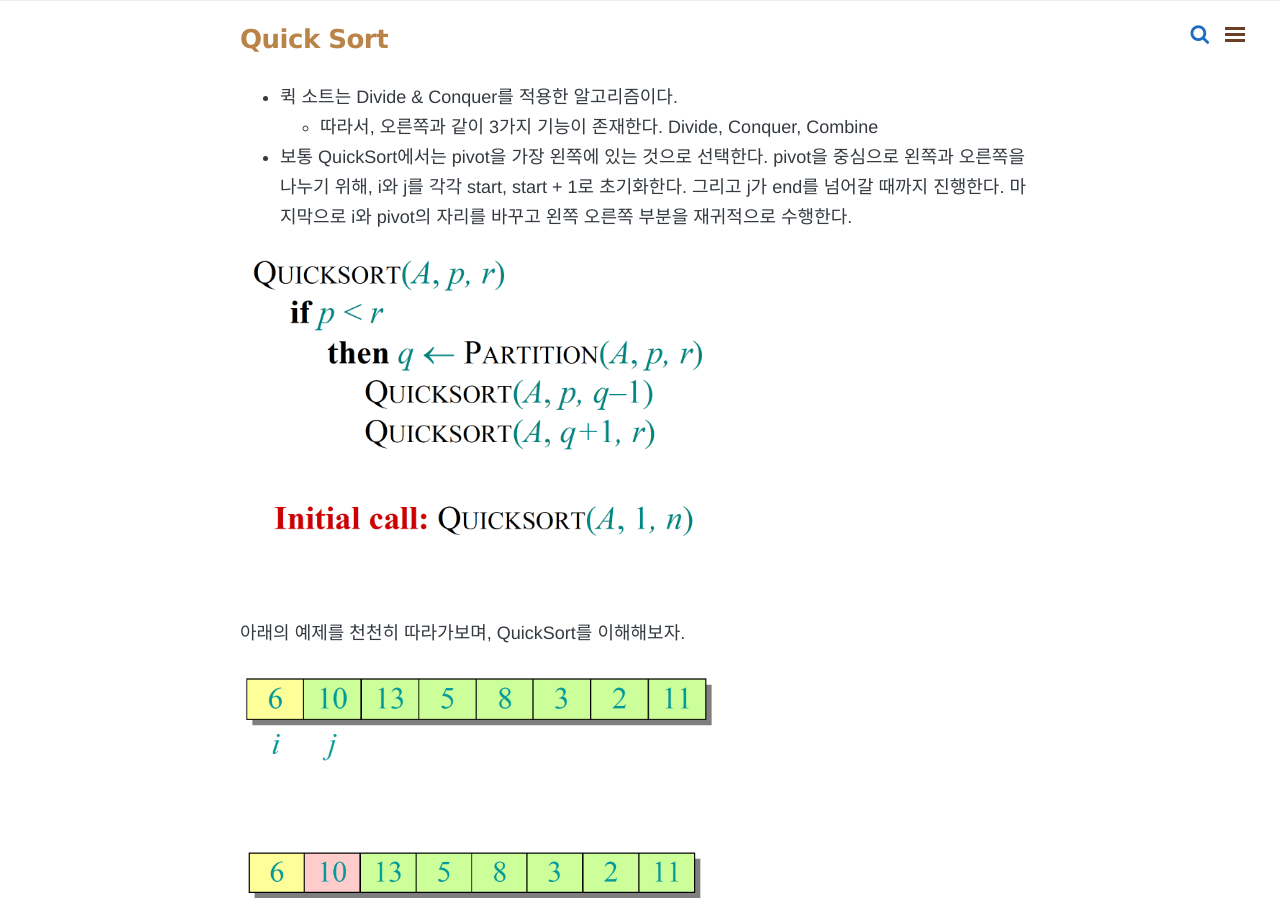
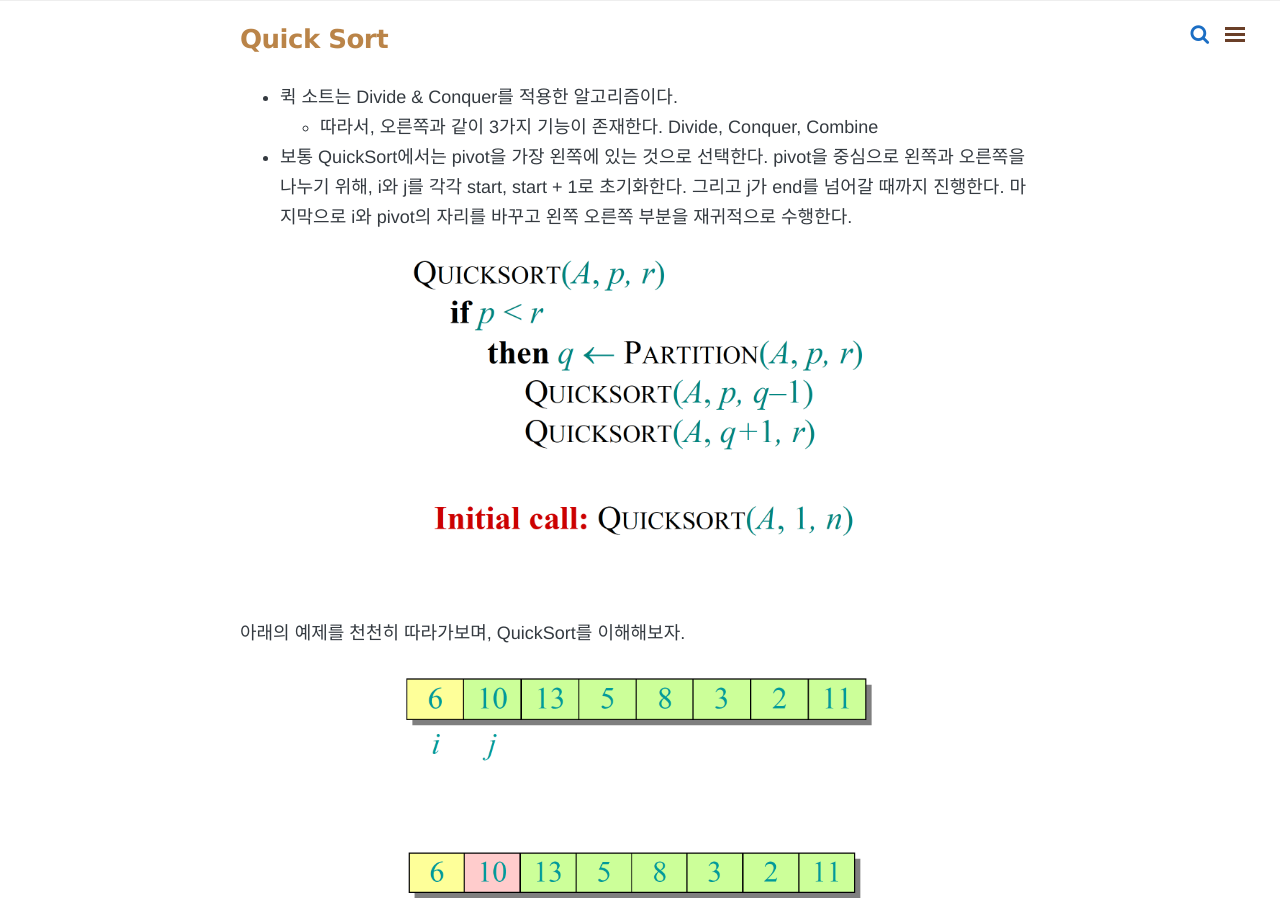
Before and after one commit to HaeUlNam/HaeUlNam.github.io, a Jekyll site: the page built from _posts/algorithm/2019-02-20-07-QuickSort-Randomized.md, in a window 1280 px wide and 900 px high, scrolled down 832 px. Built offline with Jekyll 4.4.1, drawn with Linux system fonts in a browser that asks for light colours; nearby versions of some CDN libraries; comment, search, counter and statistics services are not loaded.

Commit message:
QuickSort

```diff
--- a/_posts/algorithm/2019-02-20-07-QuickSort-Randomized.md
+++ b/_posts/algorithm/2019-02-20-07-QuickSort-Randomized.md
@@ -29,61 +29,61 @@ comments: true
 
 * 보통 QuickSort에서는 pivot을 가장 왼쪽에 있는 것으로 선택한다. pivot을 중심으로 왼쪽과 오른쪽을 나누기 위해, i와 j를 각각 start, start + 1로 초기화한다. 그리고 j가 end를 넘어갈 때까지 진행한다. 마지막으로 i와 pivot의 자리를 바꾸고 왼쪽 오른쪽 부분을 재귀적으로 수행한다.
 
-<p style="text-align: center;">
+<center>
         <img style="max-width: 60%; height: auto;" src="/assets/post-img/algorithm/quicksort_0.png"/>
-</p><br>
+</center><br>
 
 아래의 예제를 천천히 따라가보며, QuickSort를 이해해보자.
 
-<p style="text-align: center;">
+<center>
         <img style="max-width: 60%; height: auto;" src="/assets/post-img/algorithm/quicksort_1.png"/>
-</p><br>
-<p style="text-align: center;">
+</center><br>
+<center>
         <img style="max-width: 60%; height: auto;" src="/assets/post-img/algorithm/quicksort_2.png"/>
-</p><br>
+</center><br>
 
 pivot = 1 / i = 1 / j = 2일 때, arr[j]는 arr[pivot]보다 크기 때문에, j <- j + 1 만 해주고 다음으로 넘어간다.
 
 
-<p style="text-align: center;">
+<center>
         <img style="max-width: 60%; height: auto;" src="/assets/post-img/algorithm/quicksort_3.png"/>
-</p><br>
+</center><br>
 
 1번과 동일하게 j<- j+1
 
-<p style="text-align: center;">
+<center>
         <img style="max-width: 60%; height: auto;" src="/assets/post-img/algorithm/quicksort_4.png"/>
-</p><br>
+</center><br>
 
 j번째의 수가 pivot보다 작기에, i <- i + 1을 한 뒤 arr[i]와 arr[j]의 수를 swap한다.
 
-<p style="text-align: center;">
+<center>
         <img style="max-width: 60%; height: auto;" src="/assets/post-img/algorithm/quicksort_5.png"/>
-</p><br>
+</center><br>
 
-<p style="text-align: center;">
+<center>
         <img style="max-width: 60%; height: auto;" src="/assets/post-img/algorithm/quicksort_6.png"/>
-</p><br>
-<p style="text-align: center;">
+</center><br>
+<center>
         <img style="max-width: 60%; height: auto;" src="/assets/post-img/algorithm/quicksort_7.png"/>
-</p><br>
-<p style="text-align: center;">
+</center><br>
+<center>
         <img style="max-width: 60%; height: auto;" src="/assets/post-img/algorithm/quicksort_8.png"/>
-</p><br>
-<p style="text-align: center;">
+</center><br>
+<center>
         <img style="max-width: 60%; height: auto;" src="/assets/post-img/algorithm/quicksort_9.png"/>
-</p><br>
-<p style="text-align: center;">
+</center><br>
+<center>
         <img style="max-width: 60%; height: auto;" src="/assets/post-img/algorithm/quicksort_10.png"/>
-</p><br>
+</center><br>
 
-<p style="text-align: center;">
+<center>
         <img style="max-width: 60%; height: auto;" src="/assets/post-img/algorithm/quicksort_11.png"/>
-</p><br>
+</center><br>
 
-<p style="text-align: center;">
+<center>
         <img style="max-width: 60%; height: auto;" src="/assets/post-img/algorithm/quicksort_12.png"/>
-</p><br>
+</center><br>
 
 반복적으로 수행하다가, 마지막에 pivot을 자신의 위치로 두고 재귀적으로 왼쪽 오른쪽을 반복적으로 수행하면 된다.
 
```
